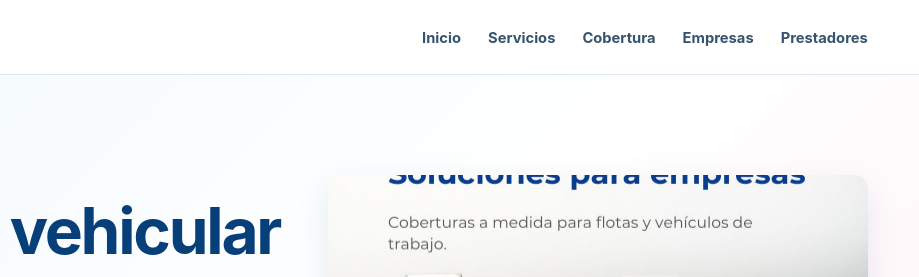
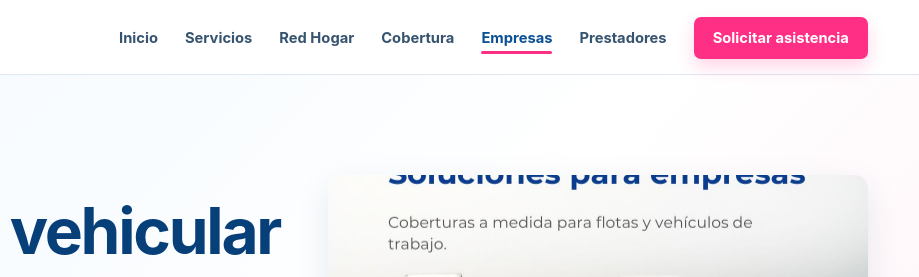
Before and after one commit to amaiadigital25/asistir24, a website: page empresas.html in a window 1280 px wide. Shown: the top 277 px of the page, 361-1280 px from the left. Drawn offline with Linux system fonts and the light colour scheme.

Commit message:
Unificar navegación con nuevo estilo Asistir24

```diff
--- a/empresas.html
+++ b/empresas.html
@@ -7,7 +7,7 @@
 <link rel="canonical" href="https://asistir24.com.ar/empresas.html"><link rel="stylesheet" href="style.css"><link rel="icon" href="img/logo.jpg" type="image/jpeg">
 </head>
 <body>
-<header><div class="contenedor navbar"><a class="marca" href="index.html"><img src="img/logo.jpg" alt="Logo Asistir24">Asistir<span>24</span></a><nav><ul><li><a href="index.html">Inicio</a></li><li><a href="servicios.html">Servicios</a></li><li><a href="cobertura.html">Cobertura</a></li><li><a href="empresas.html">Empresas</a></li><li><a href="prestadores.html">Prestadores</a></li></ul></nav></div></header>
+<header><div class="contenedor navbar"><a class="marca" href="index.html" aria-label="Asistir24"><img src="img/logo.jpg" alt="Asistir24"></a><nav aria-label="Navegación principal"><ul><li><a href="index.html">Inicio</a></li><li><a href="servicios.html">Servicios</a></li><li><a href="red-hogar.html">Red Hogar</a></li><li><a href="cobertura.html">Cobertura</a></li><li><a class="activo" href="empresas.html">Empresas</a></li><li><a href="prestadores.html">Prestadores</a></li><li><a class="nav-cta" href="https://wa.me/541126433243" target="_blank" rel="noopener">Solicitar asistencia</a></li></ul></nav></div></header>
 <main>
 <section class="hero-pagina"><div class="contenedor hero-grid"><div><span class="eyebrow">Soluciones B2B</span><h1>Asistencia vehicular para empresas, aseguradoras y flotas</h1><p>Asistir24 coordina servicios de asistencia y traslado con seguimiento operativo, buscando reducir demoras, ordenar la asignación de prestadores y mantener trazabilidad del servicio.</p><div class="acciones"><a class="btn btn-azul" href="https://wa.me/541126433243" target="_blank" rel="noopener">Consultar propuesta comercial</a><a class="btn btn-claro" href="servicios.html">Ver servicios</a></div></div><img src="img/empresas.jpg" alt="Asistir24 para empresas y flotas"></div></section>
 <section class="seccion"><div class="contenedor"><div class="titulo-seccion"><h2>Qué podemos aportar</h2><p>Una estructura orientada a la coordinación, seguimiento y control de asistencias.</p></div><div class="grid-cards">
```
